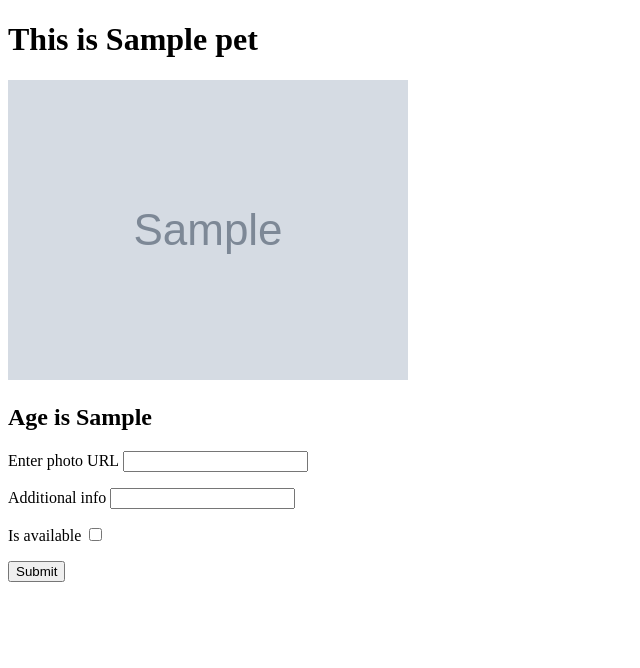
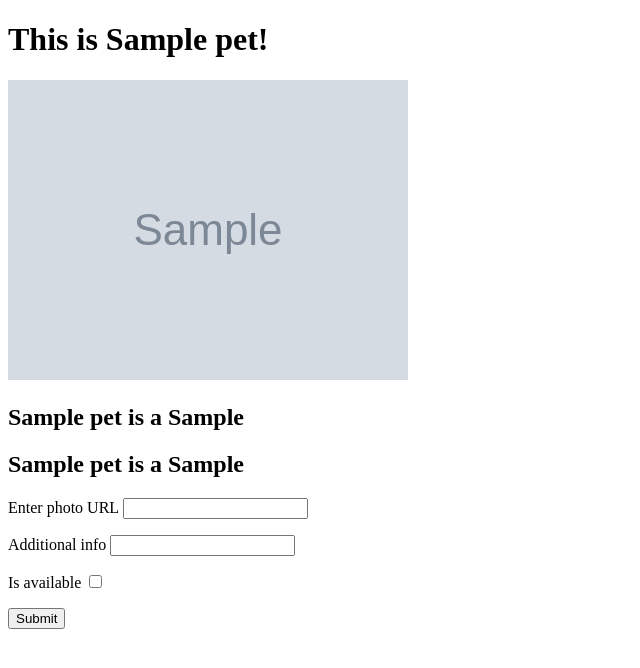
Before and after one commit to Dar-mok/flask-adopt, a Flask app: template templates/display_and_edit.html in a window 1280 px wide. Shown: the top 668 px of the page, without its empty margins (0-640 px from the left). Run offline with Flask 3, Linux system fonts and the light colour scheme; the template is opened without the code that fills it: values that come from a table or form of the project are taken from there, others are empty; tables that the repository leaves empty hold one stand-in row (values such as "Sample post"); grey boxes marked "Sample" are stand-in pictures; parts of the project's set-up code (start-up, migrations or seed data) failed here and were passed over.

Commit message:
complete through first code review

```diff
--- a/app.py
+++ b/app.py
@@ -24,28 +24,35 @@ connect_db(app)
 
 toolbar = DebugToolbarExtension(app)
 
+
 @app.get("/")
 def show_homepage():
     """Grab all pets from DB, pass pets to the render tamplate and diplay """
-
+# call it pets
     all_pets = Pet.query.all()
 
     return render_template("homepage.html", pets=all_pets)
 
+
 @app.route("/add", methods=["GET", "POST"])
 def show_pet_form():
-    """render the pet intake form"""
+    """
+    Accepts GET, POST
+    GET: display the add a new pet form
+    POST: process the add a new pet form
+    """
     form = PetForm()
 
     if form.validate_on_submit():
-        #access all of the data
+        # access all of the data
         name = form.name.data
         species = form.species.data
         photo_url = form.photo_url.data
         age = form.age.data
         notes = form.notes.data
 
-        new_pet = Pet(name=name, species=species, photo_url=photo_url, age=age, notes=notes)
+        new_pet = Pet(name=name, species=species,
+                      photo_url=photo_url, age=age, notes=notes)
         db.session.add(new_pet)
         db.session.commit()
 
@@ -55,12 +62,29 @@ def show_pet_form():
     else:
         return render_template("add_pet_form.html", form=form)
 
-@app.route("/<int: pet_id>", methods=["GET", "POST"])
-def display_edit_form(pet_id):
-    """display current pet and show edit form"""
+
+@app.route("/<int:pet_id>", methods=["GET", "POST"])
+def show_pet_detail_and_edit_form(pet_id):
+    """
+    Accepts GET, Post
+
+    GET: display current pet and show edit form
+    POST: process edit form, redirect to home page
+
+    """
 
     current_pet = Pet.query.get_or_404(pet_id)
-
     edit_form = EditPet(obj=current_pet)
 
+    if edit_form.validate_on_submit():
+        current_pet.photo_url = edit_form.photo_url.data
+        current_pet.notes = edit_form.notes.data
+        current_pet.available = edit_form.available.data
+
+        db.session.commit()
+
+        flash('Pet Edited')
+        return redirect('/')
+
+# Be consistent with if/else blocks
     return render_template("display_and_edit.html", form=edit_form, pet=current_pet)
--- a/forms.py
+++ b/forms.py
@@ -10,16 +10,17 @@ class PetForm(FlaskForm):
 
     name = StringField("Pet name")
     species = SelectField('Species',
-    choices=[('cat', 'Cat'), ('dog', 'Dog'), ('porcupine', 'Porcupine')]
-)
-    #cat, dog, porcupine
+                          choices=[('cat', 'Cat'), ('dog', 'Dog'),
+                                   ('porcupine', 'Porcupine')]
+                          )
 
     photo_url = StringField("Enter photo URL", validators=[Optional(), URL()])
 
     age = SelectField('Age',
-    choices=[('baby', 'Baby'), ('young', 'Young'), ('adult', 'Adult'),('senior', 'Senior')])
+                      choices=[('baby', 'Baby'), ('young', 'Young'), ('adult', 'Adult'), ('senior', 'Senior')])
 
     notes = StringField("Additional info")
+
 
 class EditPet(FlaskForm):
     """form for editing pets"""
--- a/templates/display_and_edit.html
+++ b/templates/display_and_edit.html
@@ -2,13 +2,10 @@
 
 {% block content %}
 <!-- pet -->
-<h1>This is {{pet.name}}</h1>
+<h1>This is {{pet.name}}!</h1>
 <img src="{{pet.photo_url}}" />
-<h2>Age is {{pet.age}}</h2>
-
-
-
-
+<h2>{{pet.name }} is a {{pet.age}}</h2>
+<h2>{{pet.name }} is a {{pet.species}}</h2>
 
 <form id="pet-add-form" method="POST">
   {{ form.hidden_tag() }} <!--add type=hidden form fields -->
--- a/templates/homepage.html
+++ b/templates/homepage.html
@@ -10,7 +10,7 @@
 <div>
   <h4>{{pet.name}}</h4>
   <img src="{{pet.photo_url}}" alt="None">
-  <p>{{pet.name}} is available!</p>
+  <p><a href="/{{pet.id}}">{{pet.name}}</a> is available!</p>
 </div>
 
 {% endif %}
```
Also changed, not shown: models.py (+10 -8 lines). Lines whose indentation alone changed are shown as unchanged.
